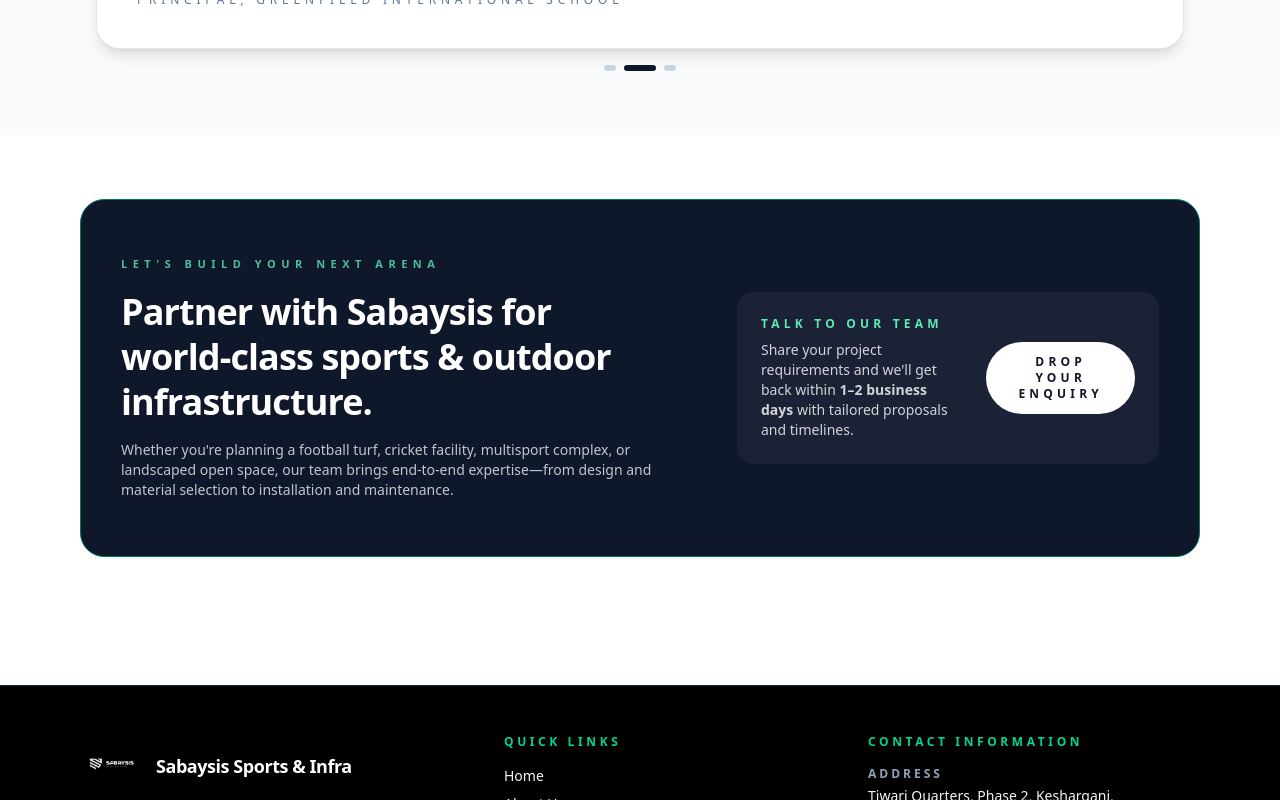
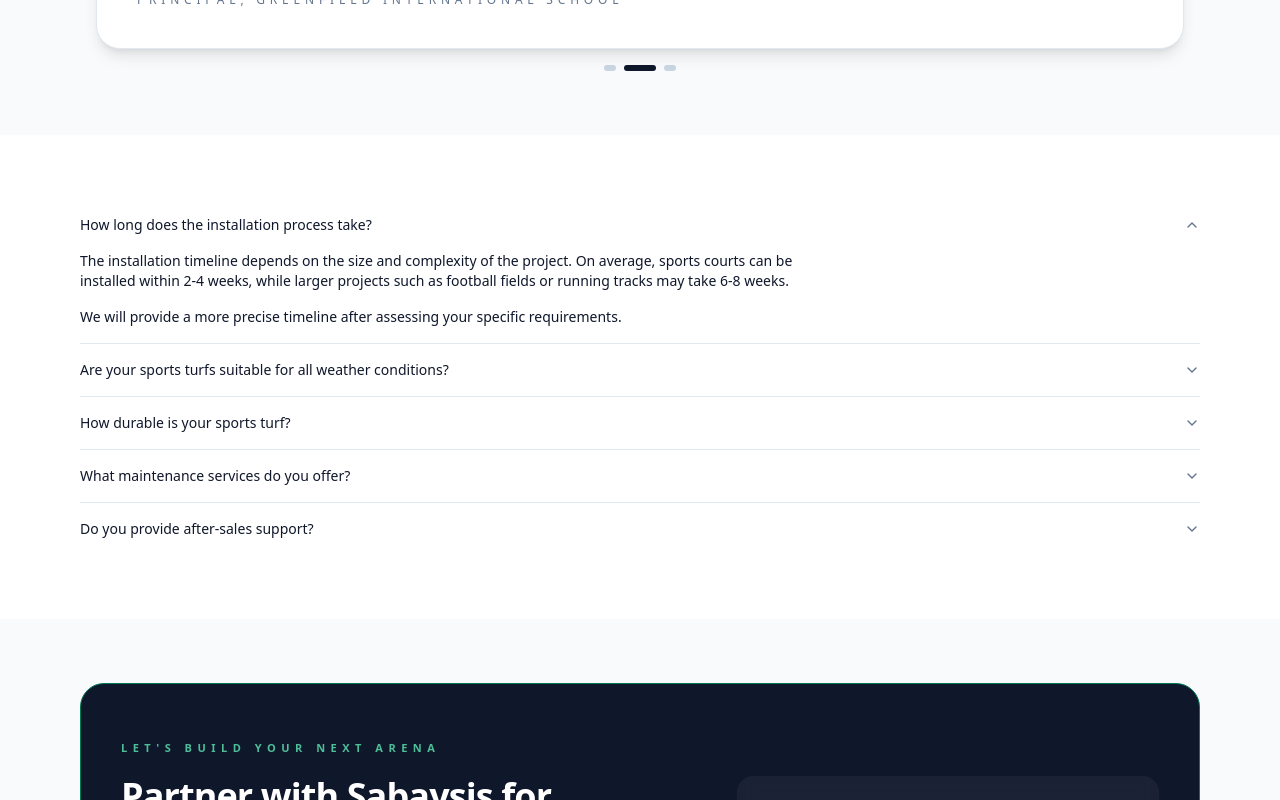
Before and after one commit to JustChargeTechnologies/sabaysis, a React (Vite) app: page / in a window 1280 px wide. Shown: the part 4660-5460 px from the top of the page. Built offline with nearby package versions, Linux system fonts and the light colour scheme.

Commit message:
Update package dependencies and add accordion component; implement Questions section on Home page for enhanced user interaction. Rename project to 'sabaysissportsandinfra'.

```diff
--- a/package.json
+++ b/package.json
@@ -10,6 +10,7 @@
     "preview": "vite preview"
   },
   "dependencies": {
+    "@radix-ui/react-accordion": "^1.2.12",
     "@radix-ui/react-dropdown-menu": "^2.1.16",
     "@tailwindcss/vite": "^4.1.17",
     "class-variance-authority": "^0.7.1",
--- /dev/null
+++ b/src/components/home/question.tsx
@@ -0,0 +1,64 @@
+import {
+  Accordion,
+  AccordionContent,
+  AccordionItem,
+  AccordionTrigger,
+} from "@/components/ui/accordion"
+
+export function Questions() {
+  return (
+    <Accordion
+      type="single"
+      collapsible
+      className="w-full"
+      defaultValue="item-1"
+    >
+      <AccordionItem value="item-1">
+        <AccordionTrigger>How long does the installation process take?</AccordionTrigger>
+        <AccordionContent className="flex flex-col gap-4 text-balance">
+          <p>
+            The installation timeline depends on the size and complexity of the project. On average, sports courts can be installed within 2-4 weeks, while larger projects such as football fields or running tracks may take 6-8 weeks.
+          </p>
+          <p>
+            We will provide a more precise timeline after assessing your specific requirements.
+          </p>
+        </AccordionContent>
+      </AccordionItem>
+      <AccordionItem value="item-2">
+        <AccordionTrigger>Are your sports turfs suitable for all weather conditions?</AccordionTrigger>
+        <AccordionContent className="flex flex-col gap-4 text-balance">
+          <p>
+            Yes, our sports turfs are designed to withstand various weather conditions, providing a durable, long-lasting solution. We use high-quality synthetic materials that offer great performance in both hot and rainy climates.
+          </p>
+        </AccordionContent>
+      </AccordionItem>
+      <AccordionItem value="item-3">
+        <AccordionTrigger>How durable is your sports turf?</AccordionTrigger>
+        <AccordionContent className="flex flex-col gap-4 text-balance">
+          <p>
+            Our sports turf is designed for high performance and durability, typically lasting up to 10 years with proper care and maintenance. We use top-grade materials that can handle frequent use and provide a consistent playing experience.
+          </p>
+        </AccordionContent>
+      </AccordionItem>
+      <AccordionItem value="item-4">
+        <AccordionTrigger>What maintenance services do you offer?</AccordionTrigger>
+        <AccordionContent className="flex flex-col gap-4 text-balance">
+          <p>
+            We offer comprehensive maintenance services to ensure the longevity of your sports infrastructure. This includes turf cleaning, re-stitching, surface repairs, drainage system checks, and more.
+          </p>
+          <p>
+            Regular maintenance helps preserve the quality and performance of your facilities.
+          </p>
+        </AccordionContent>
+      </AccordionItem>
+      <AccordionItem value="item-5">
+        <AccordionTrigger>Do you provide after-sales support?</AccordionTrigger>
+        <AccordionContent className="flex flex-col gap-4 text-balance">
+          <p>
+            Yes, we offer comprehensive after-sales support to ensure your facilities continue to perform optimally. Our team is always available for maintenance, troubleshooting, and any questions you may have.
+          </p>
+        </AccordionContent>
+      </AccordionItem>
+    </Accordion>
+  )
+}
--- /dev/null
+++ b/src/components/ui/accordion.tsx
@@ -0,0 +1,64 @@
+import * as React from "react"
+import * as AccordionPrimitive from "@radix-ui/react-accordion"
+import { ChevronDownIcon } from "lucide-react"
+
+import { cn } from "@/lib/utils"
+
+function Accordion({
+  ...props
+}: React.ComponentProps<typeof AccordionPrimitive.Root>) {
+  return <AccordionPrimitive.Root data-slot="accordion" {...props} />
+}
+
+function AccordionItem({
+  className,
+  ...props
+}: React.ComponentProps<typeof AccordionPrimitive.Item>) {
+  return (
+    <AccordionPrimitive.Item
+      data-slot="accordion-item"
+      className={cn("border-b last:border-b-0", className)}
+      {...props}
+    />
+  )
+}
+
+function AccordionTrigger({
+  className,
+  children,
+  ...props
+}: React.ComponentProps<typeof AccordionPrimitive.Trigger>) {
+  return (
+    <AccordionPrimitive.Header className="flex">
+      <AccordionPrimitive.Trigger
+        data-slot="accordion-trigger"
+        className={cn(
+          "focus-visible:border-ring focus-visible:ring-ring/50 flex flex-1 items-start justify-between gap-4 rounded-md py-4 text-left text-sm font-medium transition-all outline-none hover:underline focus-visible:ring-[3px] disabled:pointer-events-none disabled:opacity-50 [&[data-state=open]>svg]:rotate-180",
+          className
+        )}
+        {...props}
+      >
+        {children}
+        <ChevronDownIcon className="text-muted-foreground pointer-events-none size-4 shrink-0 translate-y-0.5 transition-transform duration-200" />
+      </AccordionPrimitive.Trigger>
+    </AccordionPrimitive.Header>
+  )
+}
+
+function AccordionContent({
+  className,
+  children,
+  ...props
+}: React.ComponentProps<typeof AccordionPrimitive.Content>) {
+  return (
+    <AccordionPrimitive.Content
+      data-slot="accordion-content"
+      className="data-[state=closed]:animate-accordion-up data-[state=open]:animate-accordion-down overflow-hidden text-sm"
+      {...props}
+    >
+      <div className={cn("pt-0 pb-4", className)}>{children}</div>
+    </AccordionPrimitive.Content>
+  )
+}
+
+export { Accordion, AccordionItem, AccordionTrigger, AccordionContent }
--- a/src/pages/Home.tsx
+++ b/src/pages/Home.tsx
@@ -5,6 +5,7 @@ import { UnifiedSportsTurf } from '@/components/home/UnifiedSportsTurf';
 import { Testimonials } from '@/components/home/Testimonials';
 import { ValueProps } from '@/components/home/ValueProps';
 import { usePageTitle } from '@/hooks/usePageTitle';
+import { Questions } from '@/components/home/question';
 
 export function Home() {
   usePageTitle('Home');
@@ -35,8 +36,13 @@ export function Home() {
             <Testimonials />
           </div>
         </section>
+        <section className="bg-white-50 py-16">
+          <div className="mx-auto max-w-6xl px-4">
+            <Questions />
+          </div>
+        </section>
 
-        <section className="bg-white py-16">
+        <section className="bg-slate-50 py-16">
           <div className="mx-auto max-w-6xl px-4">
             <PrimaryCTA />
           </div>
```
Also changed, not shown: 1 other file (tests, documents, lock files or other folders).
